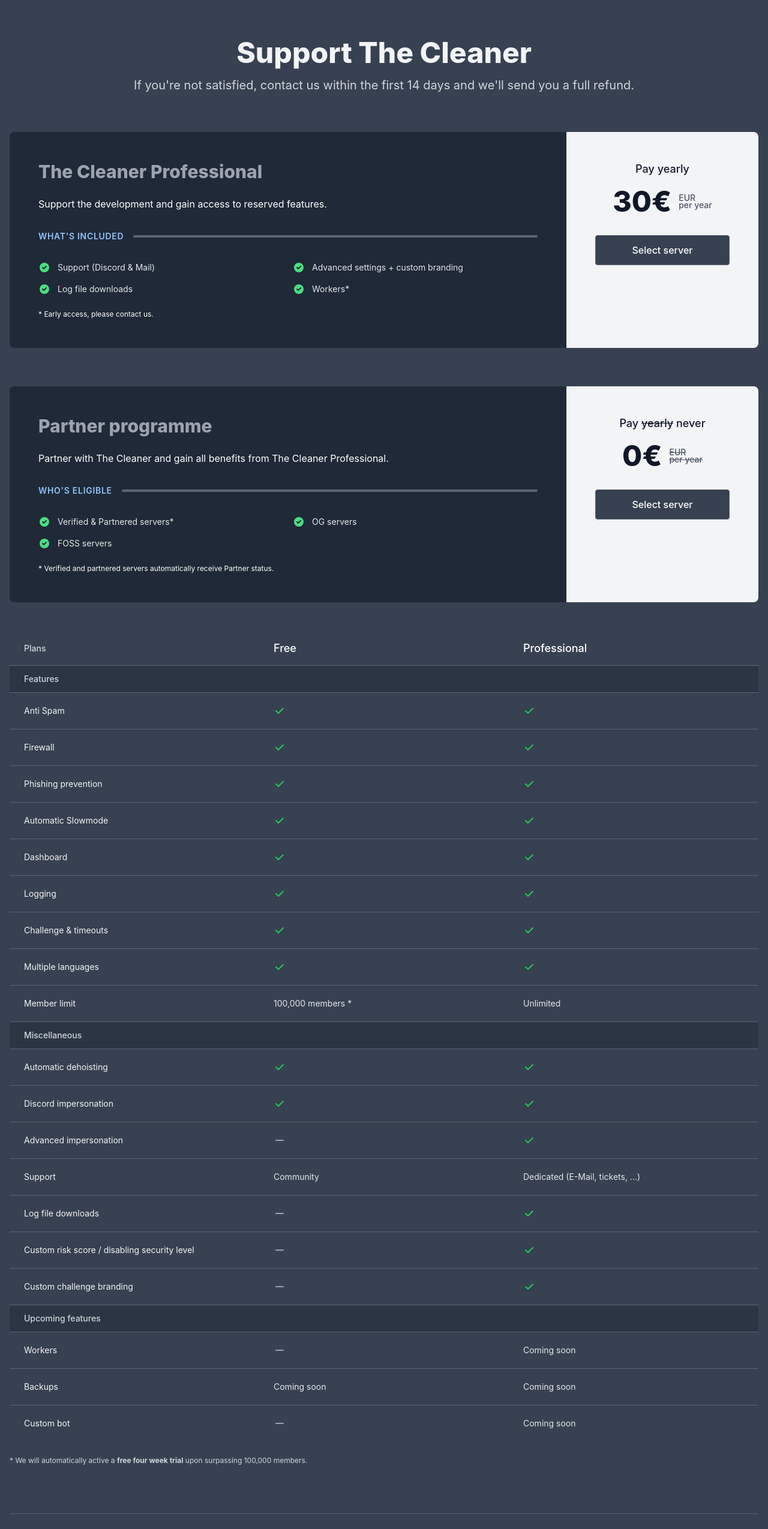
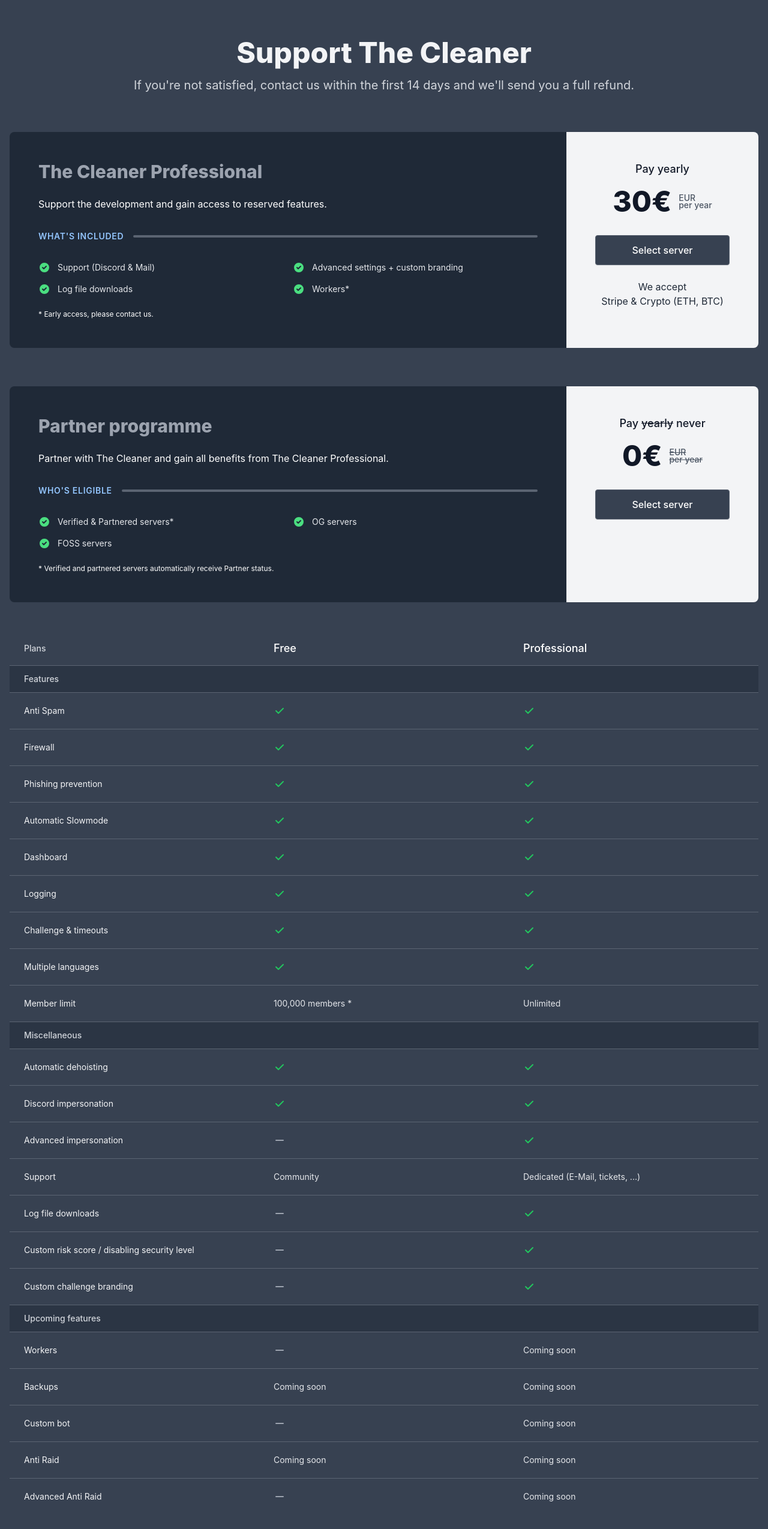
Before and after one commit to cleaner-bot/website, a Next.js app: page /pricing in a window 1280 px wide. Shown: the top 2549 px of the page at 60% size. Built offline with nearby package versions, Linux system fonts and the light colour scheme.

Commit message:
add anti raid to /pricing

```diff
--- a/pages/pricing.jsx
+++ b/pages/pricing.jsx
@@ -52,6 +52,8 @@ const sections = [
             { name: "Workers", tiers: { pro: "Coming soon" } },
             { name: "Backups", tiers: { free: "Coming soon", pro: "Coming soon" } },
             { name: "Custom bot", tiers: { pro: "Coming soon" } },
+            { name: "Anti Raid", tiers: { free: "Coming soon", pro: "Coming soon" } },
+            { name: "Advanced Anti Raid", tiers: { pro: "Coming soon" } },
         ]
     }
 ]
@@ -111,6 +113,14 @@ export default function Pricing() {
                             Select server
                         </a>
                     </Link>
+                    <div className="mt-6 text-center text-gray-800">
+                        <p>
+                            We accept
+                        </p>
+                        <p>
+                            Stripe & Crypto (ETH, BTC)
+                        </p>
+                    </div>
                 </div>
             </div>
             <div className="my-16 lg:flex">
```
